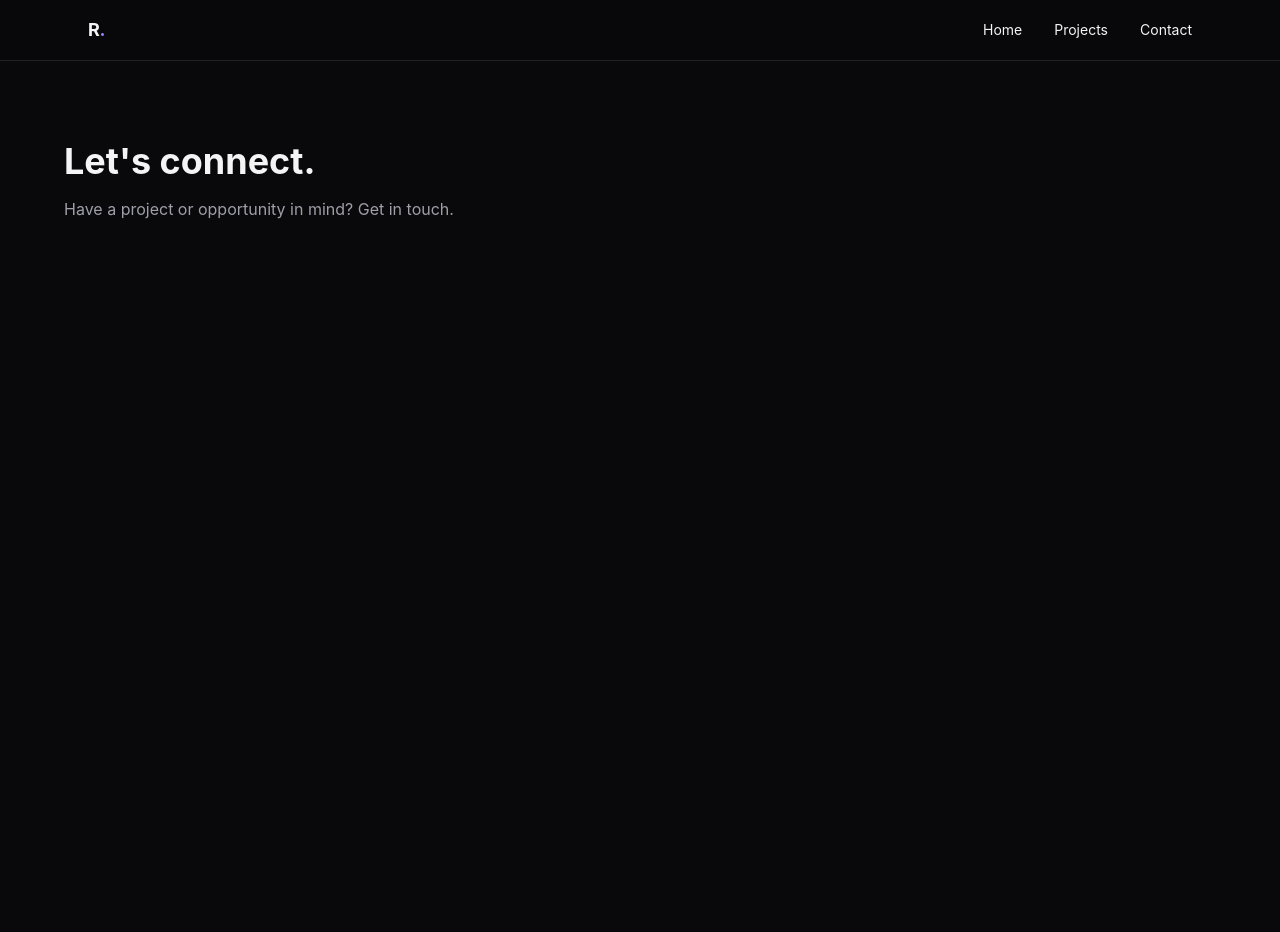
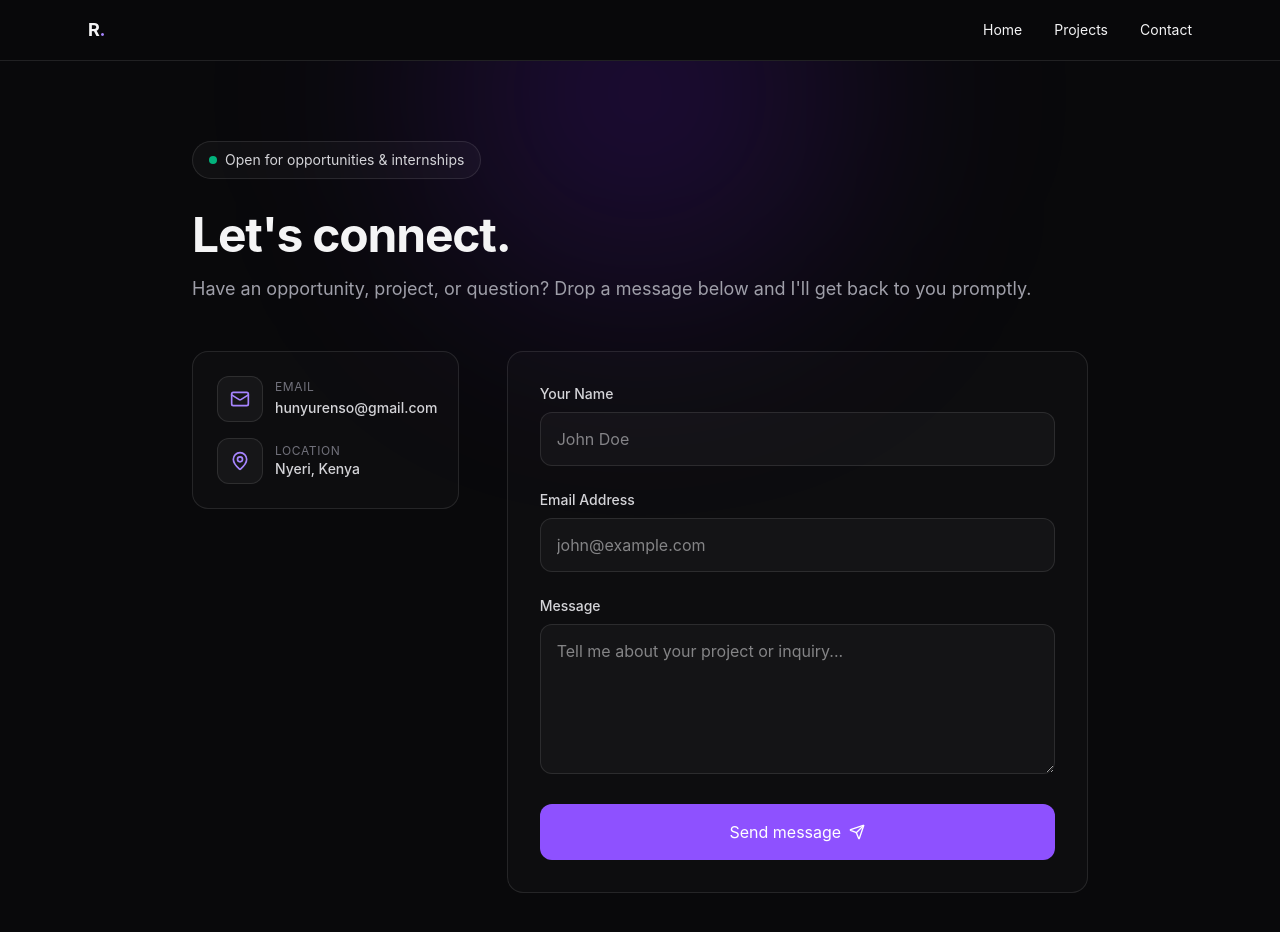
Before and after one commit to Rensis-Likert/Portfolio, a React (Vite) app in the folder client/: page /contact in a window 1280 px wide. Shown: the top 932 px of the page. Before the commit the page ends 861 px from the top, so only its background shows below. Built offline with nearby package versions, Linux system fonts and the light colour scheme.

Commit message:
Add Initial contact form

```diff
--- a/client/src/pages/Contact.jsx
+++ b/client/src/pages/Contact.jsx
@@ -1,12 +1,168 @@
+import { useState } from 'react'
+import { Send, CheckCircle2, Mail, MapPin } from 'lucide-react'
 
 export default function Contact() {
+  const [form, setForm] = useState({
+    name: '',
+    email: '',
+    message: '',
+  })
+  const [isSubmitting, setIsSubmitting] = useState(false)
+  const [submitted, setSubmitted] = useState(false)
+
+  function handleChange(event) {
+    const { name, value } = event.target
+    setForm((previous) => ({
+      ...previous,
+      [name]: value,
+    }))
+  }
+
+  function handleSubmit(event) {
+    event.preventDefault()
+    setIsSubmitting(true)
+
+    // Simulate backend submission (Ready for your Express API)
+    setTimeout(() => {
+      setIsSubmitting(false)
+      setSubmitted(true)
+      console.log('Contact form submitted:', form)
+    }, 1000)
+  }
+
   return (
-    <main className="min-h-screen bg-zinc-950 px-6 py-20 text-zinc-100">
-      <div className="mx-auto max-w-6xl">
-        <h1 className="text-4xl font-bold">Let's connect.</h1>
-        <p className="mt-4 text-zinc-400">
-          Have a project or opportunity in mind? Get in touch.
+    <main className="relative isolate min-h-[calc(100vh-65px)] overflow-hidden bg-zinc-950 px-6 py-20 text-zinc-100">
+      {/* Decorative background glow */}
+      <div
+        aria-hidden="true"
+        className="pointer-events-none absolute -top-40 left-1/2 -z-10 h-96 w-96 -translate-x-1/2 rounded-full bg-violet-600/20 blur-[120px]"
+      />
+
+      <div className="mx-auto max-w-4xl">
+        <div className="mb-8 flex w-fit items-center gap-2 rounded-full border border-white/10 bg-white/[0.03] px-4 py-2 text-sm text-zinc-300">
+          <span className="h-2 w-2 rounded-full bg-emerald-400 animate-pulse" />
+          Open for opportunities & internships
+        </div>
+
+        <h1 className="text-4xl font-bold tracking-tight sm:text-5xl">Let's connect.</h1>
+        <p className="mt-4 text-base text-zinc-400 sm:text-lg">
+          Have an opportunity, project, or question? Drop a message below and I'll get back to you promptly.
         </p>
+
+        <div className="mt-12 grid gap-12 lg:grid-cols-3">
+          {/* Contact Details Sidebar */}
+          <div className="space-y-6 lg:col-span-1">
+            <div className="rounded-2xl border border-white/10 bg-white/[0.02] p-6 space-y-4">
+              <div className="flex items-center gap-3 text-zinc-300">
+                <div className="rounded-xl border border-white/10 bg-white/[0.04] p-3 text-violet-400">
+                  <Mail size={20} />
+                </div>
+                <div>
+                  <p className="text-xs text-zinc-500 uppercase tracking-wider">Email</p>
+                  <a href="mailto:hunyurenso@gmail.com" className="text-sm font-medium hover:text-violet-400 transition">
+                    hunyurenso@gmail.com
+                  </a>
+                </div>
+              </div>
+
+              <div className="flex items-center gap-3 text-zinc-300">
+                <div className="rounded-xl border border-white/10 bg-white/[0.04] p-3 text-violet-400">
+                  <MapPin size={20} />
+                </div>
+                <div>
+                  <p className="text-xs text-zinc-500 uppercase tracking-wider">Location</p>
+                  <p className="text-sm font-medium">Nyeri, Kenya</p>
+                </div>
+              </div>
+            </div>
+          </div>
+
+          {/* Form Container */}
+          <div className="lg:col-span-2">
+            {submitted ? (
+              <div className="flex flex-col items-center justify-center rounded-2xl border border-emerald-500/20 bg-emerald-500/[0.02] p-12 text-center">
+                <CheckCircle2 size={48} className="text-emerald-400 mb-4" />
+                <h3 className="text-xl font-semibold text-white">Message sent successfully!</h3>
+                <p className="mt-2 text-zinc-400">Thank you for reaching out. I'll respond as soon as possible.</p>
+                <button
+                  onClick={() => {
+                    setSubmitted(false)
+                    setForm({ name: '', email: '', message: '' })
+                  }}
+                  className="mt-6 rounded-xl border border-white/10 px-5 py-2.5 text-sm font-medium hover:bg-white/5 transition"
+                >
+                  Send another message
+                </button>
+              </div>
+            ) : (
+              <form onSubmit={handleSubmit} className="space-y-6 rounded-2xl border border-white/10 bg-white/[0.02] p-8">
+                <div>
+                  <label htmlFor="name" className="mb-2 block text-sm font-medium text-zinc-300">
+                    Your Name
+                  </label>
+                  <input
+                    id="name"
+                    name="name"
+                    value={form.name}
+                    onChange={handleChange}
+                    required
+                    maxLength={100}
+                    placeholder="John Doe"
+                    className="w-full rounded-xl border border-white/10 bg-white/[0.03] px-4 py-3.5 text-zinc-100 outline-none transition focus:border-violet-400 focus:ring-2 focus:ring-violet-400/20"
+                  />
+                </div>
+
+                <div>
+                  <label htmlFor="email" className="mb-2 block text-sm font-medium text-zinc-300">
+                    Email Address
+                  </label>
+                  <input
+                    id="email"
+                    name="email"
+                    type="email"
+                    value={form.email}
+                    onChange={handleChange}
+                    required
+                    maxLength={254}
+                    placeholder="john@example.com"
+                    className="w-full rounded-xl border border-white/10 bg-white/[0.03] px-4 py-3.5 text-zinc-100 outline-none transition focus:border-violet-400 focus:ring-2 focus:ring-violet-400/20"
+                  />
+                </div>
+
+                <div>
+                  <label htmlFor="message" className="mb-2 block text-sm font-medium text-zinc-300">
+                    Message
+                  </label>
+                  <textarea
+                    id="message"
+                    name="message"
+                    value={form.message}
+                    onChange={handleChange}
+                    required
+                    maxLength={5000}
+                    rows={5}
+                    placeholder="Tell me about your project or inquiry..."
+                    className="w-full resize-y rounded-xl border border-white/10 bg-white/[0.03] px-4 py-3.5 text-zinc-100 outline-none transition focus:border-violet-400 focus:ring-2 focus:ring-violet-400/20"
+                  />
+                </div>
+
+                <button
+                  type="submit"
+                  disabled={isSubmitting}
+                  className="inline-flex w-full items-center justify-center gap-2 rounded-xl bg-violet-500 px-6 py-4 font-medium text-white transition hover:bg-violet-400 disabled:opacity-50"
+                >
+                  {isSubmitting ? (
+                    'Sending message...'
+                  ) : (
+                    <>
+                      Send message <Send size={16} />
+                    </>
+                  )}
+                </button>
+              </form>
+            )}
+          </div>
+        </div>
       </div>
     </main>
   )
```
